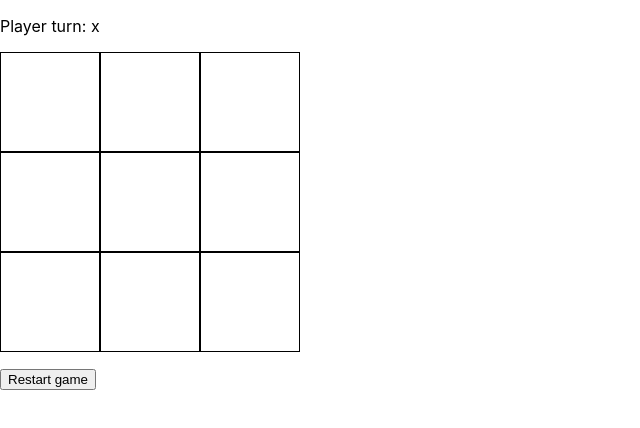
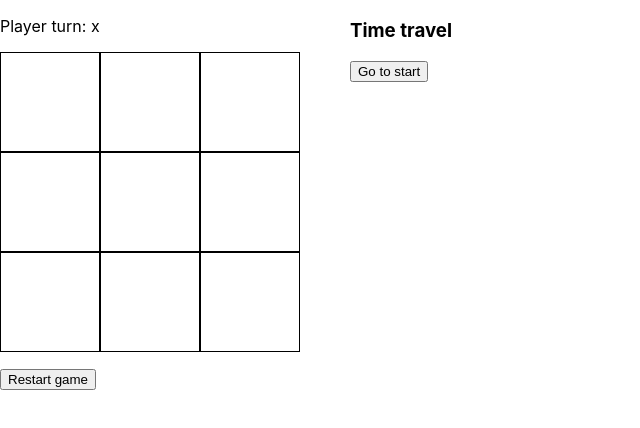
Before and after one commit to DanielParpal/tic-tac-toe, a React (Create React App) app: page / in a window 1280 px wide. Shown: the top 428 px of the page, without its empty margins (0-640 px from the left). Built offline with nearby package versions, Linux system fonts and the light colour scheme.

Commit message:
Add time travel in a simple format. Highlighted the fact that the array wasn't copied each turn, but rather that the reference was copied.

```diff
--- a/src/Game.css
+++ b/src/Game.css
@@ -1,4 +1,9 @@
 .Grid {
+  display: grid;
+  grid-template-columns: 350px 150px;
+}
+
+.Board {
   display: grid;
   grid-template-columns: repeat(3, 100px);
   grid-template-rows: repeat(3, 100px);
--- a/src/Game.tsx
+++ b/src/Game.tsx
@@ -16,13 +16,11 @@ const Game: React.FC = () => {
   const [turn, setTurn] = useState(TurnsEnum.x);
   const [winner, setWinner] = useState('');
 
-  // TO-DO: Add a time travel option
-  // TO-DO: We'll add a restart button
 
   const toggleTile = (index: number, _e: React.SyntheticEvent) => {
     if (isAlreadyOccupiedAtIndex(index)) return;
 
-    const newFrame = lastFrame();
+    const newFrame = [...lastFrame()];
     newFrame[index] = turn;
     setFrames(frames.concat([newFrame]));
 
@@ -36,9 +34,23 @@ const Game: React.FC = () => {
     }
   }
 
+  const travelTo = (index: number, _e: React.SyntheticEvent) => {
+    const newFrames = frames.slice(0, index + 1);
+    console.log(newFrames);
+    setFrames(newFrames);
+    setTurn(getCurrentTurn());
+  }
+
+  // TO-DO: useEffect to set turn?
+  // Winner should clear if it is not the case anymore
+
   const restartGame = () => {
     setFrames(emptyFrames());
-    setTurn(TurnsEnum.x);
+    setTurn(getCurrentTurn());
+  }
+
+  const getCurrentTurn = () => {
+    return frames.length % 2 === 1 ? TurnsEnum.x : TurnsEnum.o;
   }
 
   const isAlreadyOccupiedAtIndex = (index: number): boolean => {
@@ -50,9 +62,10 @@ const Game: React.FC = () => {
   };
 
   return (
+    <div className="Grid">
       <div>
         <p>Player turn: {turn}</p>
-      <div className="Grid">
+        <div className="Board">
           {lastFrame().map((tile, index) => {
             return (
               <div key={index} onClick={(e) => toggleTile(index, e)} className="Tile">
@@ -64,6 +77,16 @@ const Game: React.FC = () => {
         <p>{winner !== '' ? "winner is: " + winner : ''}</p>
         <button onClick={restartGame}>Restart game</button>
       </div>
+      <div>
+        <h3>Time travel</h3>
+        {
+          frames.map((_, index) => {
+            const text = index > 0 ? `move ${index}` : "start";
+            return <button onClick={(e) => travelTo(index, e)} key={index}>Go to {text}</button>
+          })
+        }
+      </div>
+    </div>
   )
 }
 
```
Lines whose indentation alone changed are shown as unchanged.
